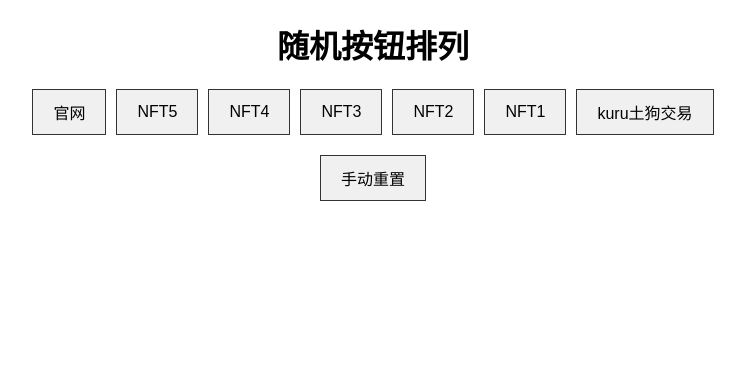
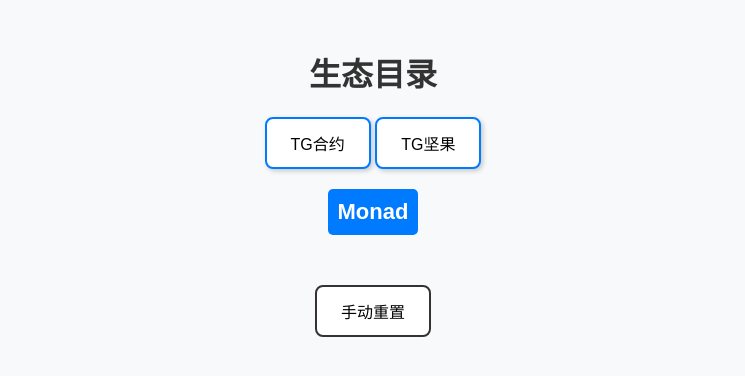
Before and after one commit to ko145/kki, a plain HTML site: page index.html in a window 1280 px wide. Shown: the whole page, without its empty margins (267-1012 px from the left). Drawn offline with Linux system fonts and the light colour scheme.

Commit message:
Update index.html

```diff
--- a/index.html
+++ b/index.html
@@ -3,40 +3,75 @@
 <head>
     <meta charset="UTF-8">
     <meta name="viewport" content="width=device-width, initial-scale=1.0">
-    <title>随机按钮排列</title>
+    <title>生态目录</title>
     <style>
-        body { text-align: center; font-family: Arial, sans-serif; }
-        .container { display: flex; flex-wrap: wrap; justify-content: center; gap: 10px; margin-top: 20px; }
+        body {
+            text-align: center;
+            font-family: Arial, sans-serif;
+            background: #f8f9fa;
+            padding: 20px;
+            color: #333;
+        }
+        .section { margin-bottom: 20px; }
+        .section-title {
+            font-size: 22px;
+            font-weight: bold;
+            margin-bottom: 10px;
+            cursor: pointer;
+            padding: 10px;
+            background: #007bff;
+            color: white;
+            border-radius: 5px;
+            display: inline-block;
+        }
+        .button-group {
+            display: none;
+            flex-wrap: wrap;
+            justify-content: center;
+            gap: 12px;
+            margin-top: 10px;
+        }
         .btn {
-            padding: 10px 20px;
+            padding: 12px 24px;
             font-size: 16px;
             cursor: pointer;
-            border: 1px solid #333;
-            background: #f0f0f0;
-            transition: background 0.3s;
+            border: 2px solid #007bff;
+            background: white;
+            transition: background 0.3s, color 0.3s;
+            border-radius: 8px;
+            box-shadow: 2px 2px 5px rgba(0, 0, 0, 0.2);
         }
-        .btn:hover { background: #e0e0e0; }
+        .btn:hover { background: #007bff; color: white; }
         .checked { background: lightgreen; }
+        .ecosystem-active { background: #ffb3b3 !important; color: #721c24; }
         .reset-btn {
             margin-top: 20px;
-            padding: 10px 20px;
+            padding: 12px 24px;
             font-size: 16px;
             cursor: pointer;
-            border: 1px solid #333;
-            background: #f0f0f0;
+            border: 2px solid #333;
+            background: #ffffff;
             transition: background 0.3s;
+            border-radius: 8px;
         }
         .reset-btn:hover { background: #e0e0e0; }
     </style>
 </head>
 <body>
-    <h1>随机按钮排列</h1>
-    <div class="container" id="buttonContainer"></div>
+    <h1>生态目录</h1>
+    <div class='section'>
+        <button class='btn' onclick="window.open('https://web.telegram.org/a/#1557283451', '_blank')">TG合约</button>
+        <button class='btn' onclick="window.open('https://web.telegram.org/a/#7417912777', '_blank')">TG坚果</button>
+    </div>
+    <div class='section'>
+        <div class='section-title' onclick='toggleSection("monadProjects")'>Monad</div>
+        <div class='button-group' id='monadProjects'></div>
+    </div>
     <button class="reset-btn" id="resetButton">手动重置</button>
 
     <script>
-        const buttons = [
-            { text: "官网", link: "https://testnet.monad.xyz/" }, // 官网默认排在最前面
+        const monadProjects = [
+            { text: "官网", link: "https://testnet.monad.xyz/" },
             { text: "NFT1", link: "https://magiceden.io/launchpad/monad-testnet/emmy_on_monad" },
             { text: "NFT2", link: "https://magiceden.io/mint-terminal/monad-testnet/0x436ee7219bb099f71c9db9c7de8862a9bde891ae" },
             { text: "NFT3", link: "https://magiceden.io/mint-terminal/monad-testnet/0x5e008bf401bb0289d85b9276a4f2b3f1aa91c10d" },
@@ -45,92 +80,67 @@
             { text: "kuru土狗交易", link: "https://www.kuru.io/markets" }
         ];
 
-        // Fisher-Yates 洗牌算法，确保均匀随机，但保留“官网”在最前面
         function shuffle(array) {
-            let shuffled = [...array];
-            const officialBtn = shuffled.shift(); // 移除“官网”
-            for (let i = shuffled.length - 1; i > 0; i--) {
+            for (let i = array.length - 1; i > 0; i--) {
                 const j = Math.floor(Math.random() * (i + 1));
-                [shuffled[i], shuffled[j]] = [shuffled[j], shuffled[i]];
+                [array[i], array[j]] = [array[j], array[i]];
             }
-            shuffled.unshift(officialBtn); // 将“官网”放回最前面
-            return shuffled;
+            return array;
         }
 
-        // 保存状态到 localStorage
-        function saveState(buttons) {
-            try {
-                localStorage.setItem('buttonState', JSON.stringify(buttons));
-            } catch (e) {
-                console.error('无法保存状态到 localStorage:', e);
-            }
+        function saveState(state) {
+            localStorage.setItem('monadState', JSON.stringify(state));
+            localStorage.setItem('lastReset', new Date().getTime());
         }
 
-        // 从 localStorage 加载状态
         function loadState() {
-            try {
-                const saved = localStorage.getItem('buttonState');
-                if (saved) return JSON.parse(saved);
-            } catch (e) {
-                console.error('无法加载状态从 localStorage:', e);
-            }
-            return shuffle(buttons.map(btn => ({ ...btn, checked: false })));
+            const saved = localStorage.getItem('monadState');
+            return saved ? JSON.parse(saved) : shuffle(monadProjects.map(p => ({ ...p, clicked: false })));
         }
 
-        // 每日重置逻辑
-        function resetDaily() {
-            const lastReset = localStorage.getItem('lastReset');
-            const now = new Date();
-            const resetTime = new Date(now.getFullYear(), now.getMonth(), now.getDate(), 6, 0, 0).getTime();
-            const lastResetTime = lastReset ? parseInt(lastReset) : 0;
+        function createButtons() {
+            const container = document.getElementById('monadProjects');
+            container.innerHTML = "";
+            const savedState = loadState();
 
-            if (!lastReset || (now.getTime() >= resetTime && lastResetTime < resetTime)) {
-                localStorage.setItem('buttonState', JSON.stringify(shuffle(buttons.map(btn => ({ ...btn, checked: false })))));
-                localStorage.setItem('lastReset', now.getTime());
-            }
-        }
-
-        // 创建所有按钮
-        function createButtons() {
-            const container = document.getElementById('buttonContainer');
-            container.innerHTML = "";
-            const savedButtons = loadState();
-
-            savedButtons.forEach((btn, index) => {
+            savedState.forEach((project, index) => {
                 const button = document.createElement('button');
-                button.innerText = btn.checked ? btn.text + " √" : btn.text;
+                button.innerText = project.text;
                 button.classList.add('btn');
-                if (btn.checked) button.classList.add('checked');
+                if (project.clicked) button.classList.add('checked');
 
                 button.addEventListener('click', () => {
-                    window.open(btn.link, '_blank');
-                    savedButtons[index].checked = true;
-                    saveState(savedButtons);
-                    updateButton(button, btn); // 局部更新
+                    window.open(project.link, '_blank');
+                    savedState[index].clicked = true;
+                    saveState(savedState);
+                    button.classList.add('checked');
                 });
                 container.appendChild(button);
             });
         }
 
-        // 局部更新单个按钮
-        function updateButton(button, btn) {
-            button.innerText = btn.checked ? btn.text + " √" : btn.text;
-            if (btn.checked) button.classList.add('checked');
+        function toggleSection(id) {
+            const section = document.getElementById(id);
+            section.style.display = section.style.display === 'flex' ? 'none' : 'flex';
         }
 
-        // 手动重置函数
-        function manualReset() {
-            localStorage.removeItem('buttonState'); // 清除按钮状态
-            localStorage.removeItem('lastReset');   // 清除重置时间
-            createButtons(); // 重新生成按钮
+        function resetDaily() {
+            const lastReset = localStorage.getItem('lastReset');
+            const now = new Date();
+            const resetTime = new Date(now.getFullYear(), now.getMonth(), now.getDate(), 6, 0, 0).getTime();
+            if (!lastReset || (now.getTime() >= resetTime && lastReset < resetTime)) {
+                localStorage.removeItem('monadState');
+                localStorage.setItem('lastReset', now.getTime());
+            }
         }
 
-        // 初始化
+        document.getElementById('resetButton').addEventListener('click', () => {
+            localStorage.removeItem('monadState');
+            createButtons();
+        });
+
         resetDaily();
         createButtons();
-
-        // 绑定手动重置按钮事件
-        document.getElementById('resetButton').addEventListener('click', manualReset);
     </script>
 </body>
 </html>
```
